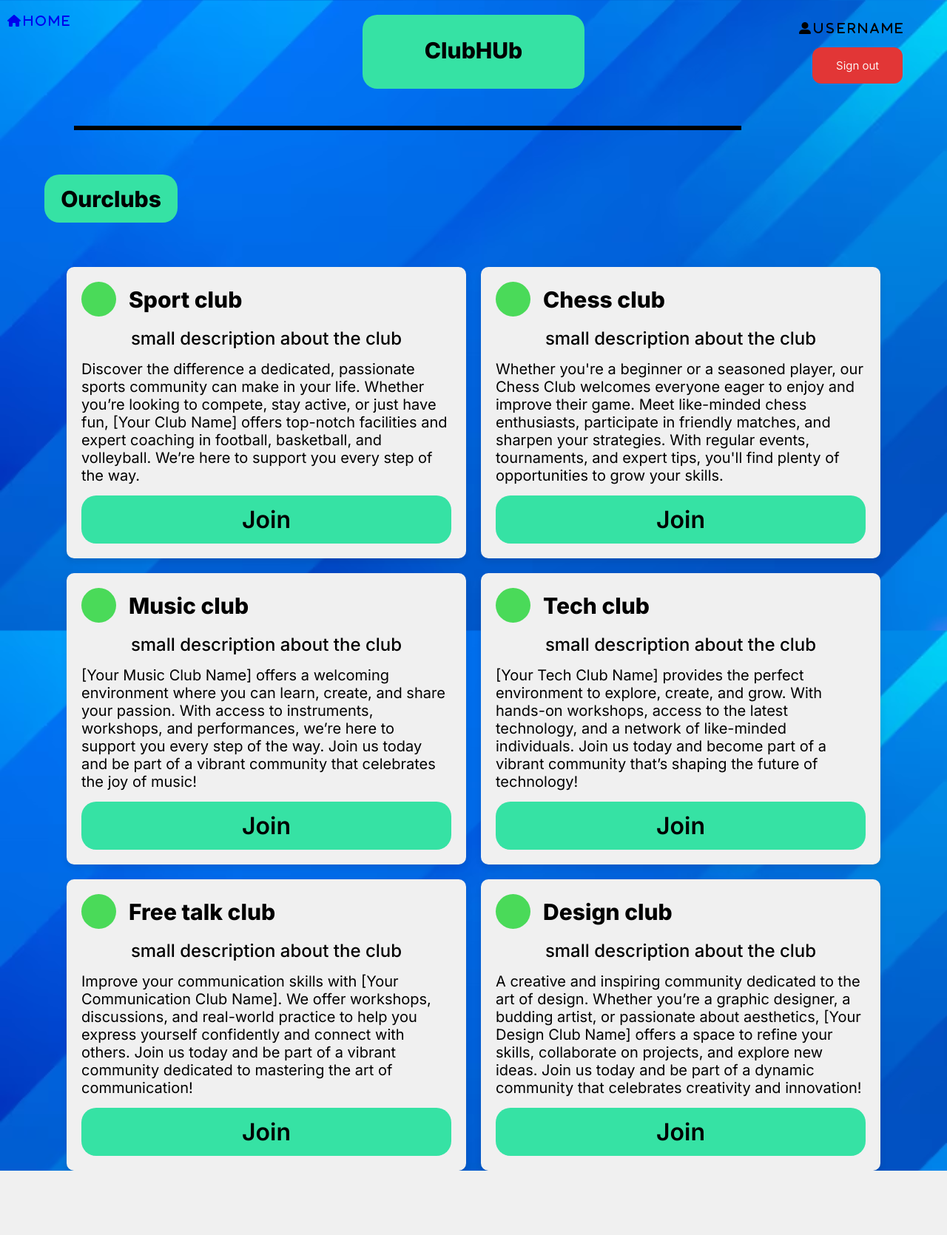
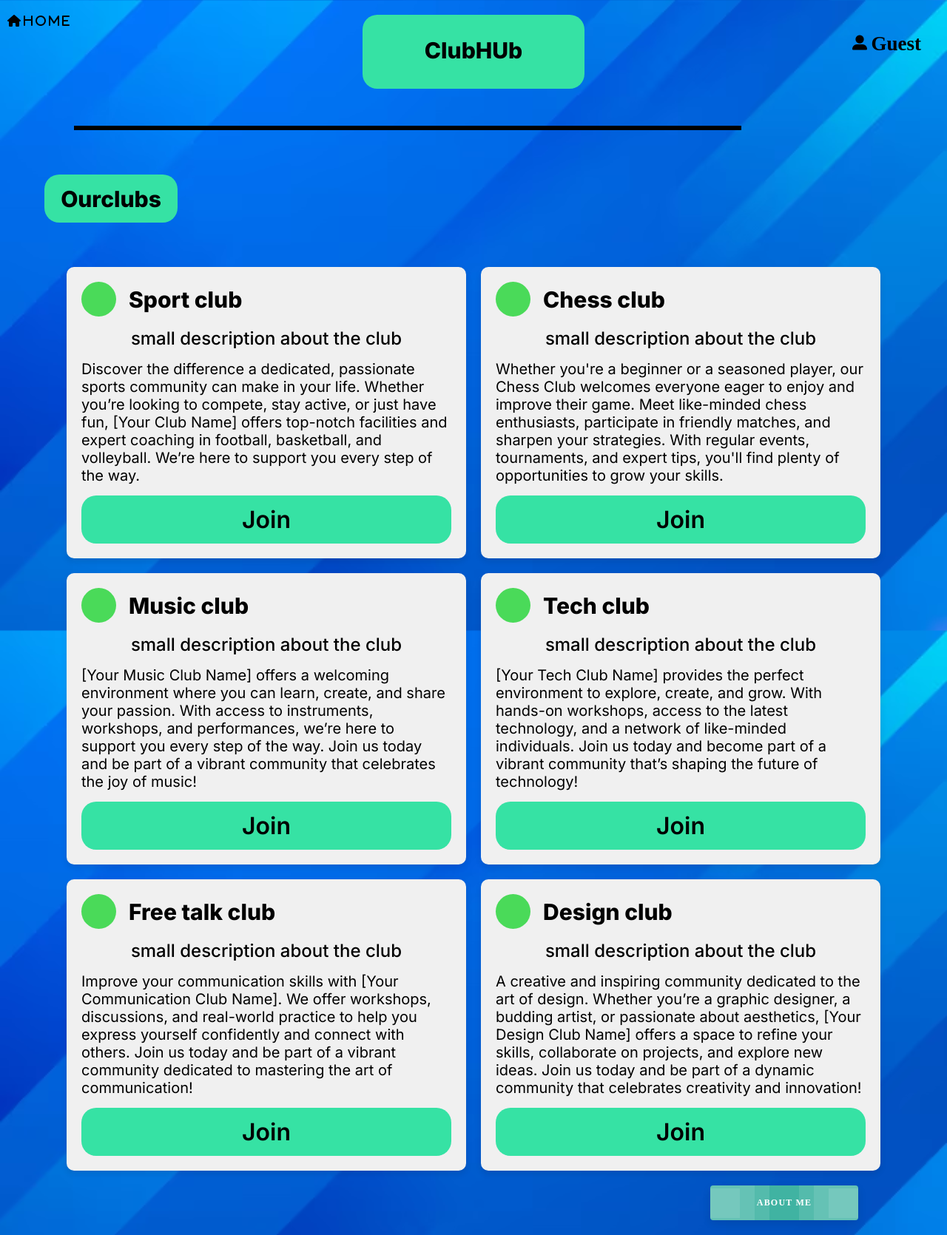
Before and after one commit to mohammedmehdio/project, a PHP site: page /html/club.html in a window 1280 px wide. Shown: the whole page at 74% size. Before the commit the page ends 1583 px from the top, so only its background shows below. Run offline with PHP 8.4, Linux system fonts and the light colour scheme; some web fonts are replaced.

Commit message:
php sign_up add user info

```diff
--- a/css/club.css
+++ b/css/club.css
@@ -30,14 +30,7 @@ font-weight: 800;
 line-height: normal;
 padding: 30px;
 }
-.user{
-  position: absolute;
-  top: 0;
-  right: 0;
-  padding: 30px;
-  cursor: pointer;
-  margin-right: 30px;
-}
+
 .home{
   position: absolute;
 margin-left: 10px;
@@ -45,30 +38,29 @@ margin-left: 10px;
   color: inherit;
   text-decoration: none;
 }
-.button-out{
-  background-color: #e23636;
-  border: none;
-  color: white;
-  padding: 15px 32px;
-  text-align: center;
-  text-decoration: none;
-  display: inline-block;
-  font-size: 16px;
-  margin: 4px 2px;
+#welcomeMessage{
+  font-size: 27px;
+  font-weight: bold;
+  position:absolute;
+  top: -3px;
+  right: 15px;
   cursor: pointer;
-  border-radius: 12px;
-  font-family: Inter;
-  font-size: 15px;
-  font-style: normal;
-  font-weight: 360;
-  line-height: normal;
-  position: absolute;
-  top: 60px;
-  right: 0;
-  margin-right: 60px;
+padding: 20px;
+padding-right: 20px;
+
 }
-.button-out:hover{
-  background-color: #ff0000;
+
+.fa-user-alt{
+font-size: 20px;
+position: absolute;
+top: 28px;
+right: 88px;
+cursor: pointer;
+padding: 20px;
+
+}
+.user{
+  cursor: pointer;
 }
 .line{
   width: 70%;
@@ -158,12 +150,61 @@ margin-left: 10px;
   cursor: pointer;
   transition: background-color 0.3s ease;
 }
+a {
+  text-decoration: none; /* Remove underline */
+  color: inherit; /* Inherit color from parent element */
+}
 
 .button_join:hover {
   background-color: #00f677;
   font-size: 2.2rem;
 }
+/* From Uiverse.io by mi-series */
+.btn {
+  outline: 0;
+  display: inline-flex;
+  align-items: center;
+  justify-content: space-between;
+  background: #40B3A2;
+  min-width: 200px;
+  border: 0;
+  border-radius: 4px;
+  box-shadow: 0 4px 12px rgba(0, 0, 0, .1);
+  box-sizing: border-box;
+  padding: 16px 20px;
+  color: #fff;
+  font-size: 12px;
+  font-weight: 600;
+  letter-spacing: 1.2px;
+  text-transform: uppercase;
+  overflow: hidden;
+  cursor: pointer;
+}
 
+.btn:hover {
+  opacity: .95;
+}
+
+.btn .animation {
+  border-radius: 100%;
+  animation: ripple 0.6s linear infinite;
+}
+
+.info{
+  position: absolute;
+  right: 100px;
+  padding: 20px;
+}
+
+@keyframes ripple {
+  0% {
+    box-shadow: 0 0 0 0 rgba(255, 255, 255, 0.1), 0 0 0 20px rgba(255, 255, 255, 0.1), 0 0 0 40px rgba(255, 255, 255, 0.1), 0 0 0 60px rgba(255, 255, 255, 0.1);
+  }
+
+  100% {
+    box-shadow: 0 0 0 20px rgba(255, 255, 255, 0.1), 0 0 0 40px rgba(255, 255, 255, 0.1), 0 0 0 60px rgba(255, 255, 255, 0.1), 0 0 0 80px rgba(255, 255, 255, 0);
+  }
+}
 @media screen and (max-width: 900px) {
   .head{
     position: absolute;
--- a/html/club.html
+++ b/html/club.html
@@ -12,12 +12,18 @@
     <a href="../index.html"><div class="home"><i class='fas fa-home-alt' > H o m e </i></div></a>
    <div class="head">
          <h1>ClubHUb</h1></div>
-        <div class="user"> <i class='fas fa-user-alt' > u s e r  n a m e </i></div>
+        <div class="user"> <i class='fas fa-user-alt' > </i> <p id="welcomeMessage"> Guest</p>
+            <script>
+                const username = localStorage.getItem('username');
+                if (username) {
+                    document.getElementById('welcomeMessage').innerText = `${username}`;
+                }
+            </script></div>
 
          <div>
 
          </div>
-         <button class="button-out">Sign out</button>
+
 
     <div class="line"></div>
     <div class="rectangle">Ourclubs</div>
@@ -67,6 +73,12 @@
             <button class="button_join">Join</button>
         </div>
       </div>
+      <div class="info">
+        <a href="user_info.html" class="btn">
+            <i class="animation"></i> About Me <i class="animation"></i>
+        </a>
 
+        </button>
+    </div>
 </body>
 </html>
--- a/php/connexion.php
+++ b/php/connexion.php
@@ -1,4 +1,5 @@
 <?php
+session_start();
 $servername = "localhost";
 $username = "root";
 $password = "";
@@ -8,5 +9,4 @@ $conn = new mysqli($servername, $username, $password, $dbname);
 
 if ($conn->connect_error) {
     die("Connection failed: " . $conn->connect_error);
-}
-?>
+}?>
--- a/php/signup.php
+++ b/php/signup.php
@@ -4,6 +4,7 @@ if ($_SERVER["REQUEST_METHOD"] == "POST") {
     $first_name = $_POST['firstName'];
     $last_name = $_POST['lastName'];
     $email = $_POST['email'];
+    $username = $_POST['username'];
     $phone = $_POST['phone'];
     $birth_date = $_POST['birth_date'];
     $password = $_POST['password'];
@@ -12,8 +13,8 @@ if ($_SERVER["REQUEST_METHOD"] == "POST") {
         die("Passwords do not match.");
     }
     $hashed_password = password_hash($password, PASSWORD_DEFAULT);
-    $stmt = $conn->prepare("INSERT INTO USER (first_name, last_name, phone, email, birth_date, password) VALUES (?, ?, ?, ?, ?, ?)");
-    $stmt->bind_param("ssssss", $first_name, $last_name, $phone, $email, $birth_date, $hashed_password);
+    $stmt = $conn->prepare("INSERT INTO USER (first_name, last_name, phone, email, username, birth_date, password) VALUES (?, ?, ?, ?, ?, ?, ?)");
+    $stmt->bind_param("sssssss", $first_name, $last_name, $phone, $email, $username , $birth_date, $hashed_password);
 
     if ($stmt->execute()) {
                echo "<meta http-equiv='refresh' content='0; url=../html/sign_in.html'>";
```
Also changed, not shown: other parts of css/club.css (+2 -35 lines), html/sign_up.html (+14 -1 lines), html/user_info.html (added, +11 -0 lines), js/sign_up.js (+17 -2 lines).
